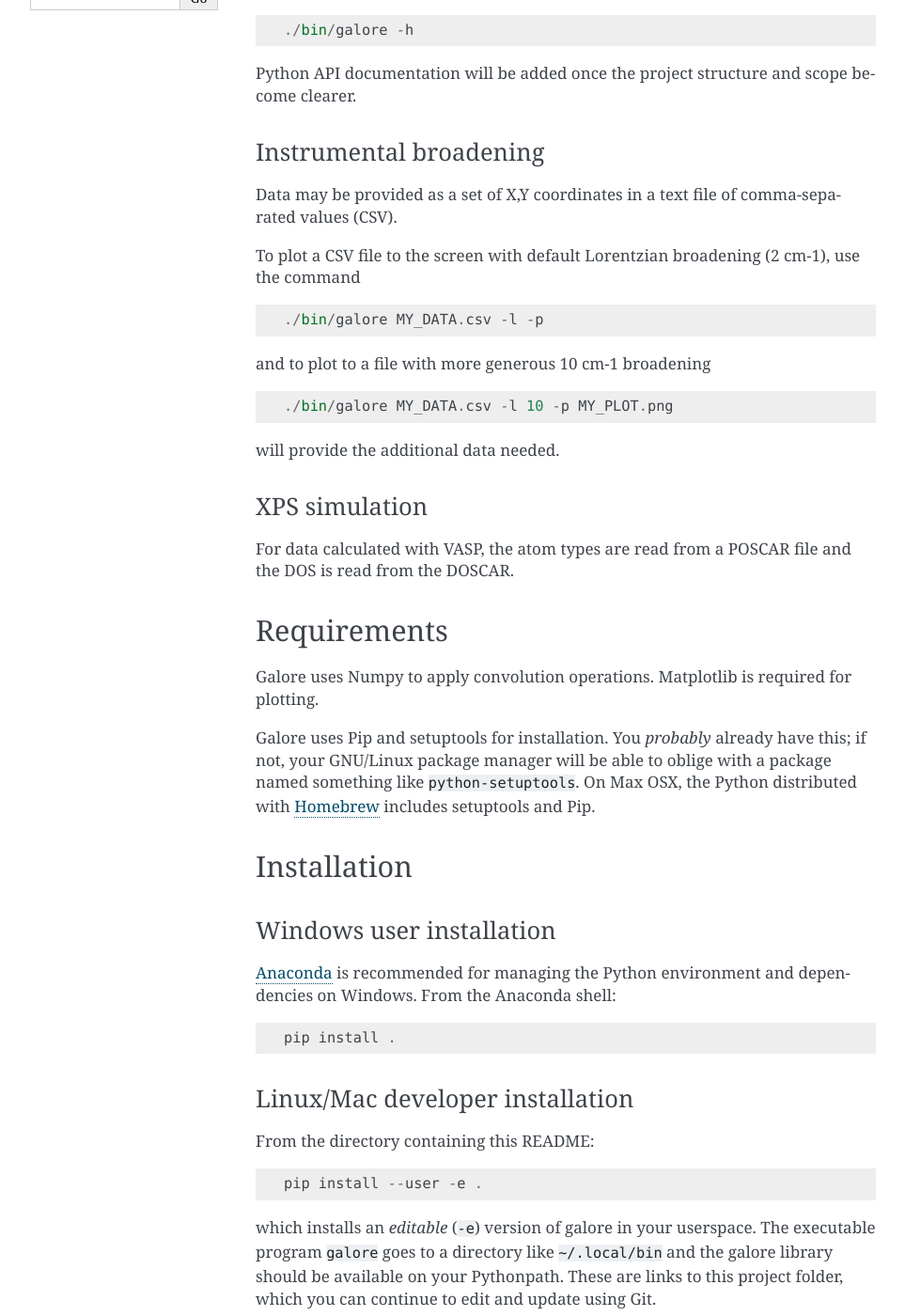
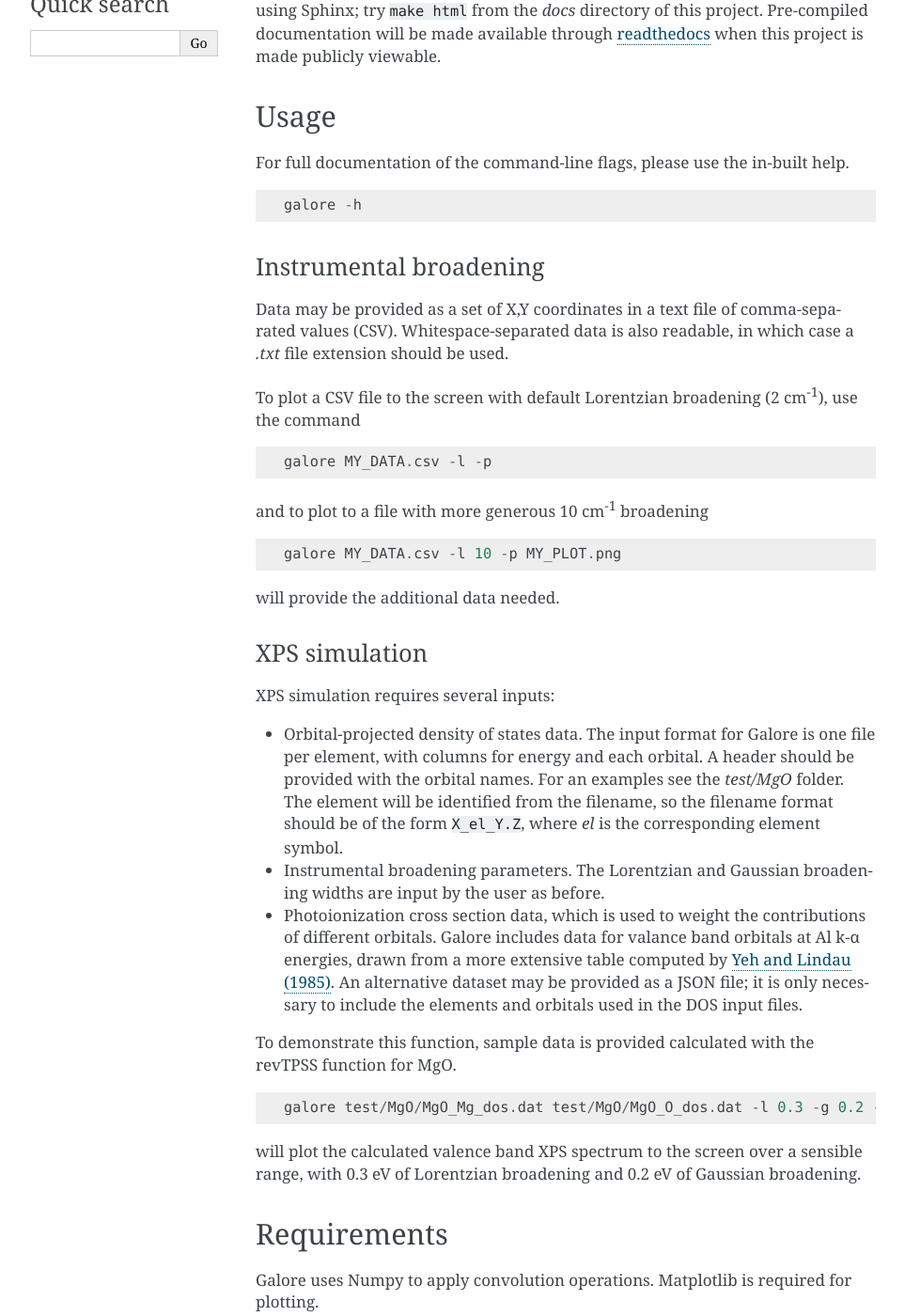
Before and after one commit to SMTG-Bham/galore, a Sphinx documentation site: the page built from docs/source/readme.rst, in a window 1280 px wide and 1400 px high, scrolled down 449 px. Shown: the whole window at 94% size, without its empty margins (148-1111 px from the left). Built offline with Sphinx 7.4.7, drawn with Linux system fonts in a browser that asks for light colours; some of the changed text lies outside the part shown.

Commit message:
DOC: Add CLI argparse documentation, clean structure, update README

```diff
--- a/README.rst
+++ b/README.rst
@@ -9,8 +9,19 @@ calculations. The two main intended applications are
 
 1. Application of Lorentzian instrumental broadening to simulated Raman
    spectra from DFPT calculations.
-2. Gaussian broadening of electronic density-of-states to simulate XPS
-   data, followed by Lorentzian instrumental broadening.
+2. Gaussian and Lorentzian broadening of electronic density-of-states,
+   with orbital weighting to simulate XPS measurements.
+
+
+Documentation
+-------------
+
+A brief overview is given in this README file.
+Full documentation can be built using Sphinx; try ``make html`` from
+the *docs* directory of this project.
+Pre-compiled documentation will be made available through `readthedocs
+<https://readthedocs.org>`__ when this project is made publicly
+viewable.
 
 Usage
 -----
@@ -20,37 +31,63 @@ in-built help.
 
 ::
 
-    ./bin/galore -h
-
-Python API documentation will be added once the project structure and
-scope become clearer.
+    galore -h
 
 Instrumental broadening
 ^^^^^^^^^^^^^^^^^^^^^^^
 
 Data may be provided as a set of X,Y coordinates in a text file of
 comma-separated values (CSV).
+Whitespace-separated data is also readable, in which case a *.txt*
+file extension should be used.
 
 To plot a CSV file to the screen with default Lorentzian broadening (2
-cm-1), use the command
+cm\ :sup:`-1`), use the command
 
 ::
 
-    ./bin/galore MY_DATA.csv -l -p
+    galore MY_DATA.csv -l -p
 
-and to plot to a file with more generous 10 cm-1 broadening
+and to plot to a file with more generous 10 cm\ :sup:`-1` broadening
 
 ::
 
-    ./bin/galore MY_DATA.csv -l 10 -p MY_PLOT.png
+    galore MY_DATA.csv -l 10 -p MY_PLOT.png
 
 will provide the additional data needed.
 
 XPS simulation
 ^^^^^^^^^^^^^^
 
-For data calculated with VASP, the atom types are read from a POSCAR
-file and the DOS is read from the DOSCAR.
+XPS simulation requires several inputs:
+
+- Orbital-projected density of states data. The input format for
+  Galore is one file per element, with columns for energy and each
+  orbital. A header should be provided with the orbital names. For an
+  examples see the *test/MgO* folder. The element will be identified
+  from the filename, so the filename format should be of the form
+  ``X_el_Y.Z``, where `el` is the corresponding element symbol.
+- Instrumental broadening parameters. The Lorentzian and Gaussian
+  broadening widths are input by the user as before.
+- Photoionization cross section data, which is used to weight the
+  contributions of different orbitals. Galore includes data for
+  valance band orbitals at Al k-α energies, drawn from a more
+  extensive table computed by
+  `Yeh and Lindau (1985) <https://doi.org/10.1016/0092-640X(85)90016-6>`__.
+  An alternative dataset may be provided as a JSON file; it is only
+  necessary to include the elements and orbitals used in the DOS input
+  files.
+
+To demonstrate this function, sample data is provided calculated with
+the revTPSS function for MgO.
+
+::
+
+    galore test/MgO/MgO_Mg_dos.dat test/MgO/MgO_O_dos.dat -l 0.3 -g 0.2 --xps --pdos -p --xmin -1 --xmax 8
+
+will plot the calculated valence band XPS spectrum to the screen over
+a sensible range, with 0.3 eV of Lorentzian broadening and 0.2 eV of
+Gaussian broadening.
 
 Requirements
 ------------
@@ -93,6 +130,17 @@ userspace. The executable program ``galore`` goes to a directory like
 Pythonpath. These are links to this project folder, which you can
 continue to edit and update using Git.
 
+Installation for documentation
+^^^^^^^^^^^^^^^^^^^^^^^^^^^^^^
+
+If you need to build the documentation you can add ``[docs]`` to the
+pip command to ensure you have all the Sphinx requirements and
+extensions.
+
+::
+
+   pip install --upgrade .[docs]
+
 Development
 -----------
 
--- a/docs/source/conf.py
+++ b/docs/source/conf.py
@@ -35,7 +35,8 @@ extensions = ['sphinx.ext.autodoc',
               'sphinx.ext.coverage',
               'sphinx.ext.mathjax',
               'sphinx.ext.viewcode',
-              'sphinx.ext.napoleon']
+              'sphinx.ext.napoleon',
+              'sphinxarg.ext']
 
 # Add any paths that contain templates here, relative to this directory.
 templates_path = ['_templates']
--- a/docs/source/index.rst
+++ b/docs/source/index.rst
@@ -11,6 +11,7 @@ Welcome to Galore's documentation!
    :caption: Contents:
 
    README <readme>
+   cli
    changelog
    Python API <modules>
 
--- a/docs/source/modules.rst
+++ b/docs/source/modules.rst
@@ -1,5 +1,5 @@
-galore
-======
+Python API
+==========
 
 .. toctree::
    :maxdepth: 4
--- a/setup.py
+++ b/setup.py
@@ -50,6 +50,9 @@ if __name__ == "__main__":
         include_package_data=True,
         packages=find_packages(exclude=['docs', 'test']),
         install_requires=['numpy', 'matplotlib', 'six'],
+        extras_require={'docs': ["sphinx",
+                                 #"sphinx_rtd_theme",
+                                 "sphinx-argparse"]},
         entry_points={
             'console_scripts': [
                 'galore=galore.cli:main',
```
Also changed, not shown: other parts of README.rst (+1 -1 lines), docs/source/cli.rst (added, +12 -0 lines), 2 other files.
